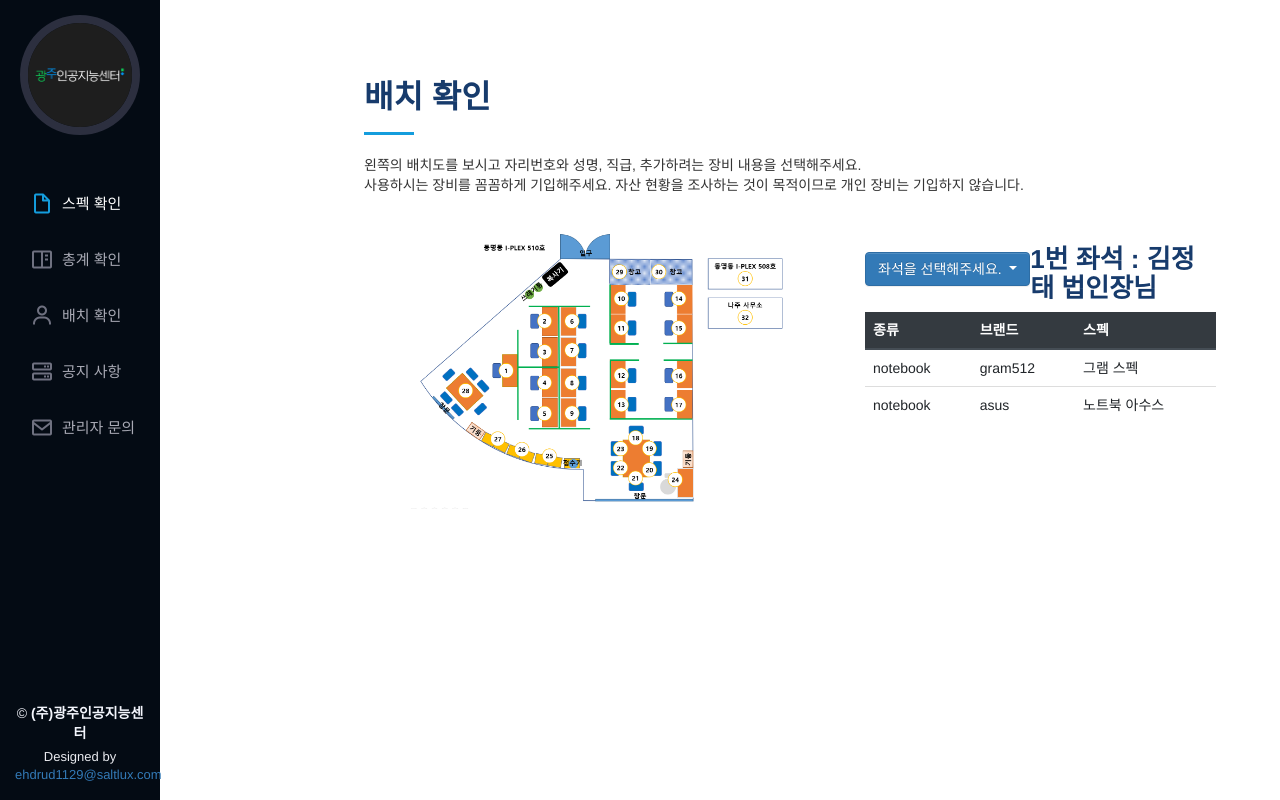
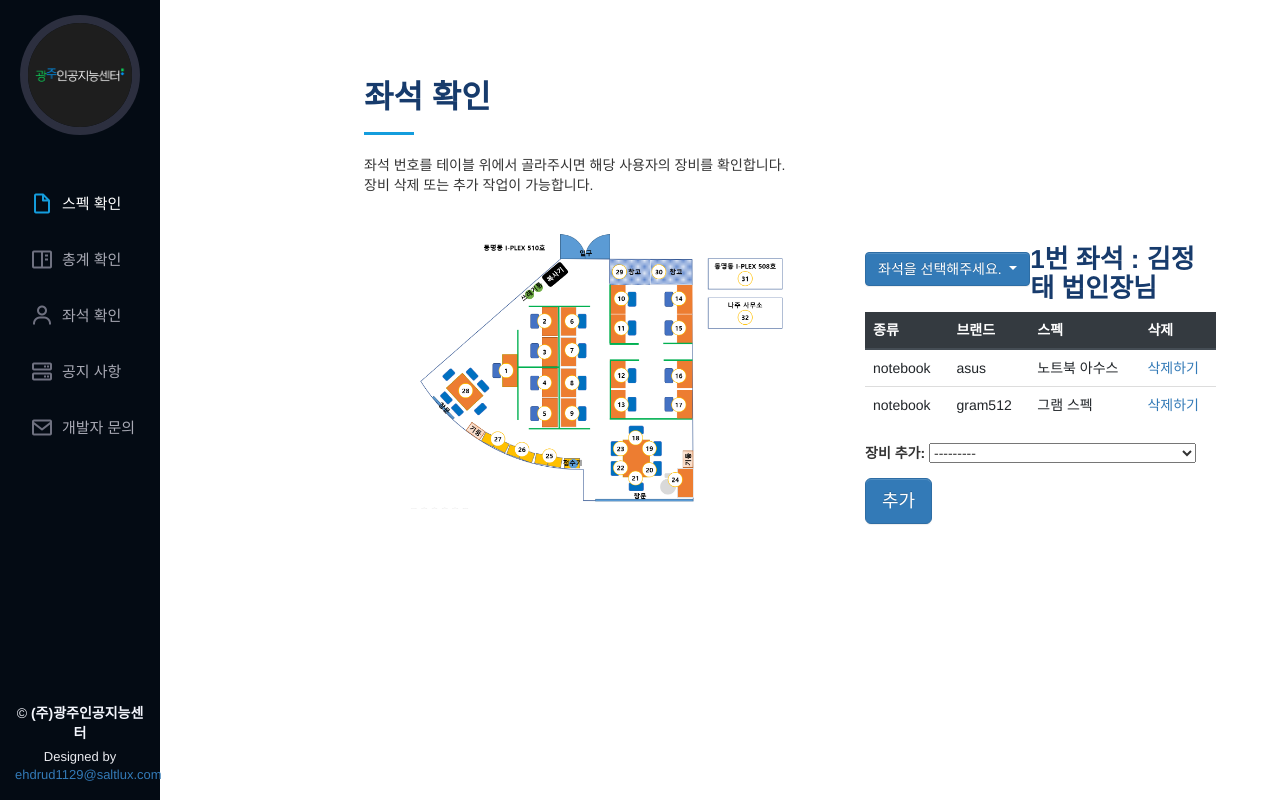
Before and after one commit to MartinNoh/dr_server_ubuntu, a Django app: page /check_seat/1 in a window 1280 px wide. Run offline with Django 3.2, Linux system fonts and the light colour scheme; data comes from the database, SQL or seed files in the repository; both versions use the stored data as it was after the commit; some libraries are stand-ins or nearby versions.

Commit message:
ver2 check_seat

```diff
--- /dev/null
+++ b/project_managers/app_equipments/forms.py
@@ -0,0 +1,14 @@
+from django import forms
+from .models import Usage
+
+class UsageEditForm(forms.ModelForm):
+    class Meta:
+        model = Usage
+        fields = ['device_id']
+
+        labels = {
+            'device_id': '장비 추가',
+        }
+
+    def __init__(self, *args, **kwargs):
+        super(UsageEditForm, self).__init__(*args, **kwargs)
--- a/project_managers/app_equipments/models.py
+++ b/project_managers/app_equipments/models.py
@@ -21,7 +21,10 @@
     seat = models.IntegerField(default=1, unique=True)
 
     def __str__(self):
-        return str(self.name) + " | " + str(self.seat)
+        return str(self.seat) + " | " + str(self.name)
+
+    class Meta:
+        ordering = ('seat', 'name',)
 
 
 TYPE_CHOICES = (
@@ -78,7 +81,11 @@
     spec = models.TextField(blank=True, default='')
 
     def __str__(self):
-        return str(self.type) + " | " + str(self.brand)
+        return str(self.type) + " | " + str(self.brand) + " | " + str(self.spec)
+
+    class Meta:
+        ordering = ('type', 'brand',)
+
 
 
 class Amount(models.Model):
@@ -90,6 +97,9 @@
     def __str__(self):
         return str(self.device_id) + " | " + str(self.amount)
 
+    class Meta:
+        ordering = ('device_id', 'amount',)
+
 
 class Usage(models.Model):
     usage_id = models.AutoField(primary_key=True)
@@ -99,3 +109,6 @@
 
     def __str__(self):
         return str(self.user_id) + " | " + str(self.device_id)
+
+    class Meta:
+        ordering = ('user_id', 'device_id',)
--- a/project_managers/app_equipments/templates/app_equipments/base/base.html
+++ b/project_managers/app_equipments/templates/app_equipments/base/base.html
@@ -91,9 +91,9 @@
         <ul>
           <li><a href="{% url 'check_spec' %}"><i class="bx bx-file-blank"></i> <span>스펙 확인</span></a></li>
           <li><a href="{% url 'check_total' %}"><i class="bx bx-book-content"></i><span>총계 확인</span></a></li>
-          <li><a href="{% url 'check_seat' seat=1 %}"><i class="bx bx-user"></i> <span>배치 확인</span></a></li>
+          <li><a href="{% url 'check_seat' seat=1 %}"><i class="bx bx-user"></i> <span>좌석 확인</span></a></li>
           <li><a href="{% url 'notification' %}"><i class="bx bx-server"></i><span>공지 사항</span></a></li>
-          <li><a href="{% url 'mailing' %}"><i class="bx bx-envelope"></i><span>관리자 문의</span></a></li>
+          <li><a href="{% url 'mailing' %}"><i class="bx bx-envelope"></i><span>개발자 문의</span></a></li>
         </ul>
       </nav><!-- .nav-menu -->
 
--- a/project_managers/app_equipments/templates/app_equipments/base/home.html
+++ b/project_managers/app_equipments/templates/app_equipments/base/home.html
@@ -7,7 +7,7 @@
   <section id="hero" class="d-flex flex-column justify-content-center align-items-center">
     <div class="hero-container" data-aos="fade-in">
       <h1>Equipment Manager</h1>
-      <p class="subTitle">Menu : <span class="typed" data-typed-items="스펙 확인하기, 총계 확인하기, 배치 확인하기, 공지사항 보기, 관리자 문의"></span></p>
+      <p class="subTitle">Menu : <span class="typed" data-typed-items="스펙 확인하기, 총계 확인하기, 좌석 확인하기, 공지사항 보기, 개발자 문의"></span></p>
     </div>
   </section><!-- End Hero -->
 {% endblock %}
--- a/project_managers/app_equipments/templates/app_equipments/menu/check_seat.html
+++ b/project_managers/app_equipments/templates/app_equipments/menu/check_seat.html
@@ -9,9 +9,9 @@
     <div class="container about-area">
 
       <div class="section-title">
-        <h2>배치 확인</h2>
-        <p>왼쪽의 배치도를 보시고 자리번호와 성명, 직급,  추가하려는 장비 내용을 선택해주세요.</p>
-        <p>사용하시는 장비를 꼼꼼하게 기입해주세요. 자산 현황을 조사하는 것이 목적이므로 개인 장비는 기입하지 않습니다.</p>
+        <h2>좌석 확인</h2>
+        <p>좌석 번호를 테이블 위에서 골라주시면 해당 사용자의 장비를 확인합니다.</p>
+        <p>장비 삭제 또는 추가 작업이 가능합니다.</p>
       </div>
 
       <div class="row">
@@ -26,6 +26,7 @@
         <div class="col-lg-6 pt-4 pt-lg-0 content" data-aos="fade-left">
           <div class="col-lg-12">
             <div>
+
               <table>
                 <tr>
                   <td width="43%">
@@ -41,20 +42,21 @@
                     </div>
                   </td>
                   <td>
-                    {% for user_info in user %}
-                    <h3>{{user_info.seat}}번 좌석 : {{user_info.name}} {{user_info.rank}}</h3>
-                    {% endfor %}
+                    <h3>{{user.seat}}번 좌석 : {{user.name}} {{user.rank}}</h3>
                   </td>
-
                 </tr>
               </table>
+
             </div>
+
+
             <table class="table">
               <thead class="thead-dark">
                 <tr>
                   <th scope="col">종류</th>
                   <th scope="col">브랜드</th>
                   <th scope="col">스펙</th>
+                  <th scope="col">삭제</th>
                 </tr>
               </thead>
               <tbody>
@@ -63,10 +65,20 @@
                   <td>{{device_info.type}}</td>
                   <td>{{device_info.brand}}</td>
                   <td>{{device_info.spec}}</td>
+                  <td><a href="{% url 'check_seat_delete' user.user_id device_info.device_id %}">삭제하기</a></td>
                 </tr>
               {% endfor %}
               </tbody>
             </table>
+
+
+
+                <form method="post">
+                  {% csrf_token %}
+                    {{ form.as_p }}
+                    <button type="submit" class="btn btn-primary btn-lg">추가</button>
+                </form>
+
           </div>
         </div>
       </div>
--- a/project_managers/app_equipments/urls.py
+++ b/project_managers/app_equipments/urls.py
@@ -1,11 +1,12 @@
 from django.urls import path
-from .views import home, check_spec, check_total, check_seat, notification, mailing, submenu
+from .views import home, check_spec, check_total, check_seat, check_seat_delete, notification, mailing, submenu
 
 urlpatterns = [
     path('', home, name='home'),
     path('check_spec/', check_spec, name='check_spec'),
     path('check_total/', check_total, name='check_total'),
     path('check_seat/<int:seat>', check_seat, name='check_seat'),
+    path('check_seat_delete/<int:user_id>/<int:device_id>', check_seat_delete, name='check_seat_delete'),
     path('notification/', notification, name='notification'),
     path('mailing/', mailing, name='mailing'),
     path('submenu/', submenu, name='submenu'),
--- a/project_managers/app_equipments/views.py
+++ b/project_managers/app_equipments/views.py
@@ -1,5 +1,6 @@
-from django.shortcuts import render, get_object_or_404
+from django.shortcuts import redirect, render, get_object_or_404
 from .models import Usage, User, Device
+from .forms import UsageEditForm
 
 
 # home.html 페이지를 부르는 index 함수
@@ -19,20 +20,20 @@
 def check_seat(request, seat):
     # get seat list
     seat_all = User.objects.all()
-    print('1 :', seat_all)
+    #print('1 :', seat_all)
     seat_list = []
     for i in seat_all:
         seat_list.append(i.seat)
     seat_list.sort()
-    print('2 :', seat_list)
+    #print('2 :', seat_list)
 
     # get user info
-    user = User.objects.filter(seat=seat)
-    print('3 :', user)
+    user = User.objects.get(seat=seat)
+    #print('3 :', user)
 
     # get usage info
-    usage = Usage.objects.filter(user_id=user[0].user_id).order_by('device_id')
-    print('4 :', usage)
+    usage = Usage.objects.filter(user_id=user.user_id).order_by('device_id')
+    #print('4 :', usage)
 
     # make usage list
     device_usage_info = []
@@ -41,17 +42,46 @@
         #print('5 :', device)
         #print('6 :', device[0])
         #print('7 :', device[1])
-        device_usage = Device.objects.filter(type=device[0].strip(), brand=device[1].strip())
+        device_spec = Device.objects.filter(type=device[0].strip(), brand=device[1].strip())
         #print('8 :', device_usage)
         #print('9 :', device_usage[0].spec)
         device_info = {
+            'device_id': device_spec[0].device_id,
             'type': device[0],
             'brand': device[1],
-            'spec': device_usage[0].spec
+            'spec': device_spec[0].spec
         }
         device_usage_info.append(device_info)
         #print('10 :', device_usage_info)
-    return render(request, 'app_equipments/menu/check_seat.html', {'seat_list':seat_list, 'user': user, 'device_usage_info': device_usage_info})
+
+        # new usage
+        if request.method == "POST":
+            form = UsageEditForm(request.POST)
+            if form.is_valid():
+                new_usage = form.save(commit=False)
+                new_usage.user_id = user
+                new_usage.save()
+
+                seat = user.seat
+                get_page = '/check_seat/' + str(seat)
+
+                return redirect(get_page)
+        else:
+            form = UsageEditForm()
+
+    return render(request, 'app_equipments/menu/check_seat.html', {'seat_list': seat_list, 'user': user, 'device_usage_info': device_usage_info, 'form': form})
+
+
+def check_seat_delete(request, user_id, device_id):
+    usage = Usage.objects.filter(user_id=user_id, device_id=device_id)
+    #print(usage)
+    usage[0].delete()
+
+    user = User.objects.get(user_id=user_id)
+    seat = user.seat
+    get_page = '/check_seat/' + str(seat)
+
+    return redirect(get_page)
 
 
 def notification(request):
```
Also changed, not shown: project_managers/db.sqlite3.
